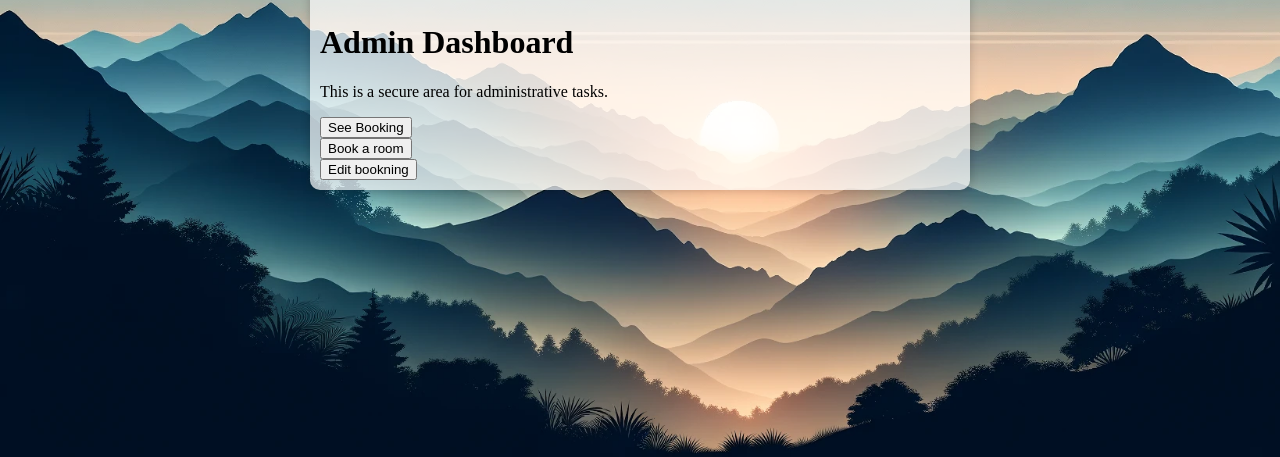
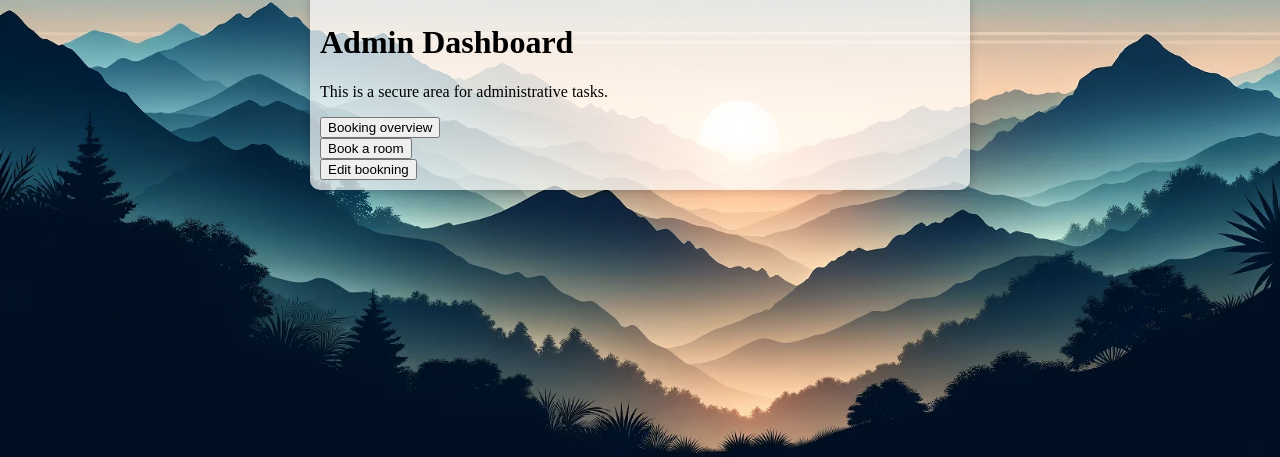
Before and after one commit to JoyJohansson/bokningsapplikation, a Flask app: template templates/admin_dashboard.html in a window 1280 px wide. Shown: the part 328-785 px from the top of the page. Run offline with Flask 3, Linux system fonts and the light colour scheme; the template is opened without the code that fills it, so the values that code supplies are empty.

Commit message:
ändrat från see booking i admin till Booking overview

```diff
--- a/templates/admin_dashboard.html
+++ b/templates/admin_dashboard.html
@@ -9,7 +9,7 @@
     <p>This is a secure area for administrative tasks.</p>
 
 
-        <form action><button type="submit">See Booking</button></form>
+        <form action><button type="submit">Booking overview</button></form>
 
         <form action="{{url_for('K1_routes.k1')}}" method="get">
             <button type="submit">Book a room</button>
```
Also changed, not shown: 2 other files.
